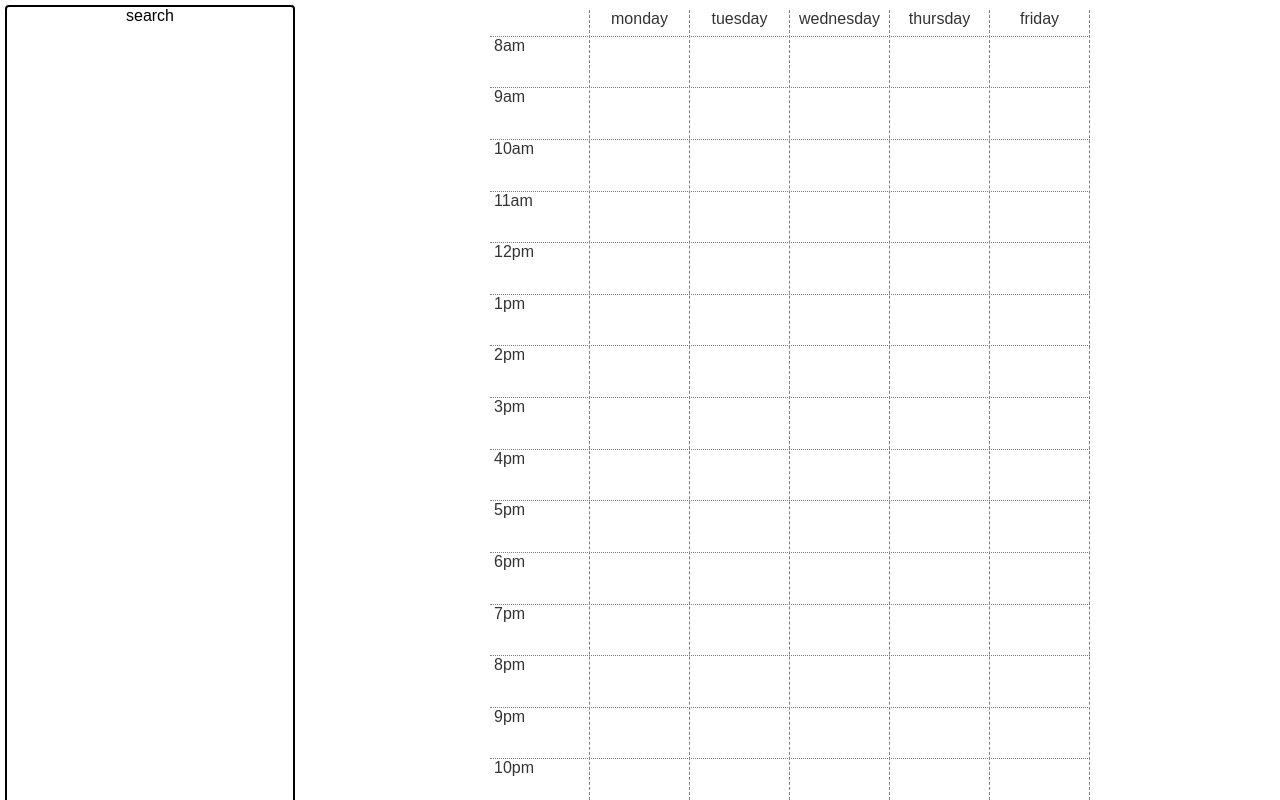
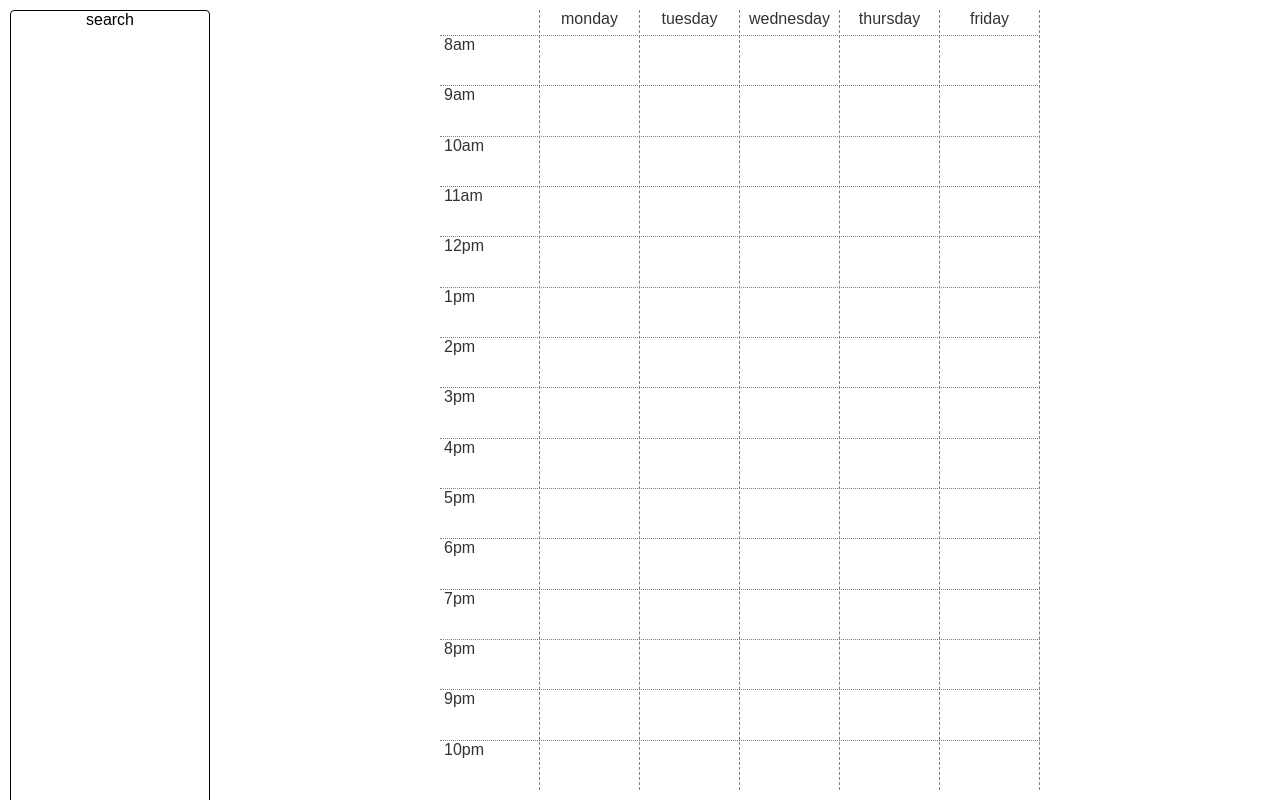
Before and after one commit to a8t/timetablr, a React (Create React App) app: page / in a window 1280 px wide. Shown: the top 800 px of the page. Built offline with nearby package versions, Linux system fonts and the light colour scheme.

Commit message:
minor grid adjustments

```diff
--- a/src/App.css
+++ b/src/App.css
@@ -1,8 +1,11 @@
+* {box-sizing: border-box;}
+
 .App {
+
   text-align: center;
   height: 100vh;
   display: grid;
-  grid-template-columns: 300px 1fr;
+  grid-template-columns: 200px 1fr;
   grid-template-rows: 1fr;
   grid-template-areas: "search calendar"
 
--- a/src/Components/Calendar/Calendar.css
+++ b/src/Components/Calendar/Calendar.css
@@ -1,52 +1,11 @@
 #calendars {
   display: flex;
   flex-flow: wrap;
-  justify-content: center;
+  justify-content: space-around;
   align-items: center;
 }
 
-#calendarFall {
-    font-family:sans-serif;
-    padding: 10px;
-    width:auto;
-    height: 800px;
-    display: grid;
-    grid-template-columns: [start] 100px [monday] 100px [tuesday] 100px [wednesday] 100px [thursday] 100px [friday] 100px [end];
-    grid-template-rows:
-      [start] 1fr
-      [time8] 1fr
-      [time830] 1fr
-      [time9] 1fr
-      [time930] 1fr
-      [time10] 1fr
-      [time1030] 1fr
-      [time11] 1fr
-      [time1130] 1fr
-      [time12] 1fr
-      [time1230] 1fr
-      [time13] 1fr
-      [time1330] 1fr
-      [time14] 1fr
-      [time1430] 1fr
-      [time15] 1fr
-      [time1530] 1fr
-      [time16] 1fr
-      [time1630] 1fr
-      [time17] 1fr
-      [time1730] 1fr
-      [time18] 1fr
-      [time1830] 1fr
-      [time19] 1fr
-      [time1930] 1fr
-      [time20] 1fr
-      [time2030] 1fr
-      [time21] 1fr
-      [time2130] 1fr
-      [time22] 1fr
-      [time2230] 1fr
-      [end]
-}
-
+#calendarFall,
 #calendarWinter {
     font-family:sans-serif;
     padding: 10px;
--- a/src/Components/Calendar/Calendar.js
+++ b/src/Components/Calendar/Calendar.js
@@ -14,6 +14,7 @@ class Calendar extends Component {
   }
 
   render () {
+
     return (
       <div id="calendars">
         <div id='calendarFall'>
--- a/src/Components/Search/Search.css
+++ b/src/Components/Search/Search.css
@@ -1,5 +1,8 @@
 #search {
-  border: 2px solid black;
+  border: 1px solid black;
   border-radius: 4px;
-  margin: 5px;
+  margin: 10px;
+  position: fixed;
+  height: 100%;
+  width: 200px;
 }
```
